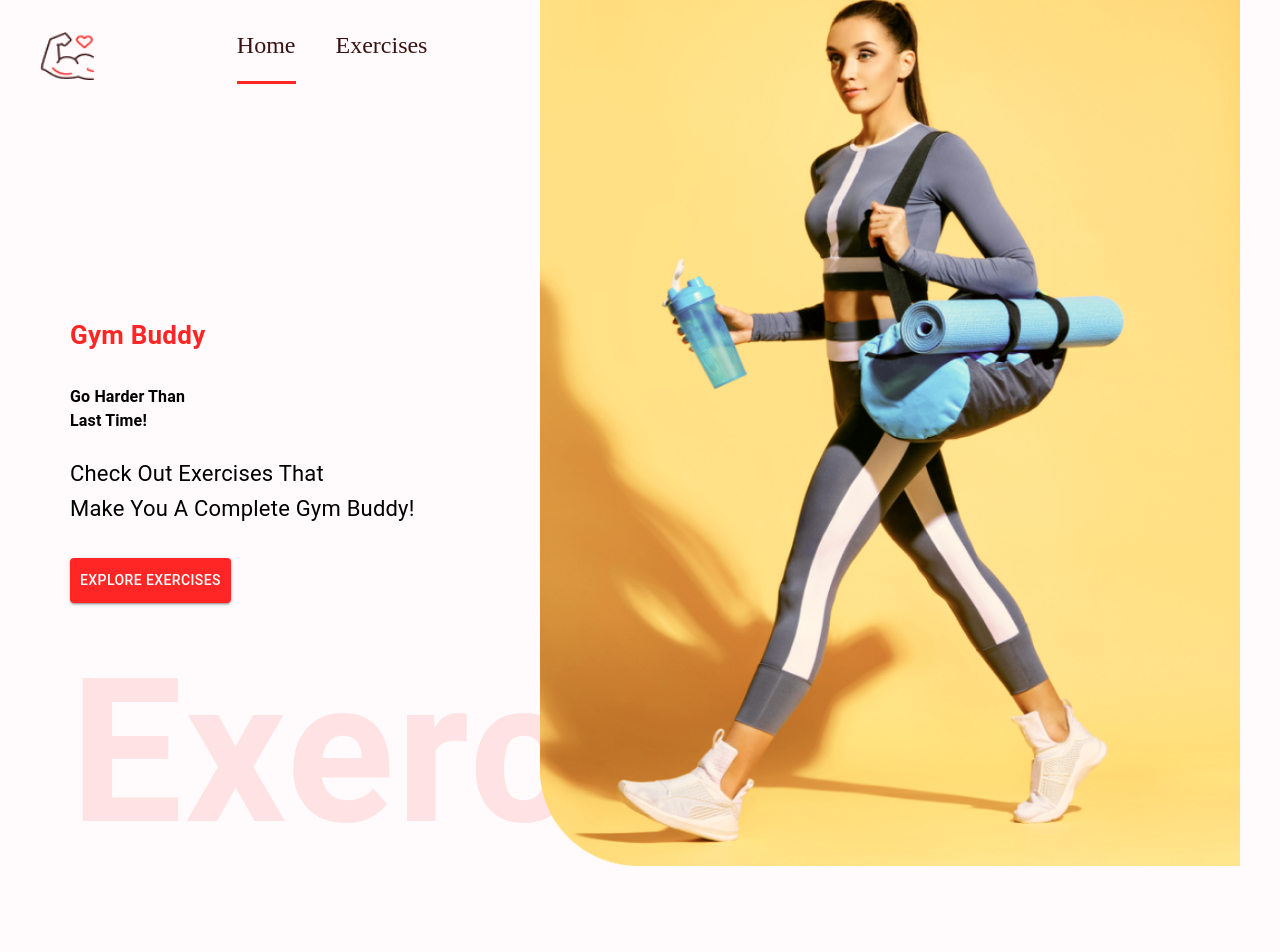
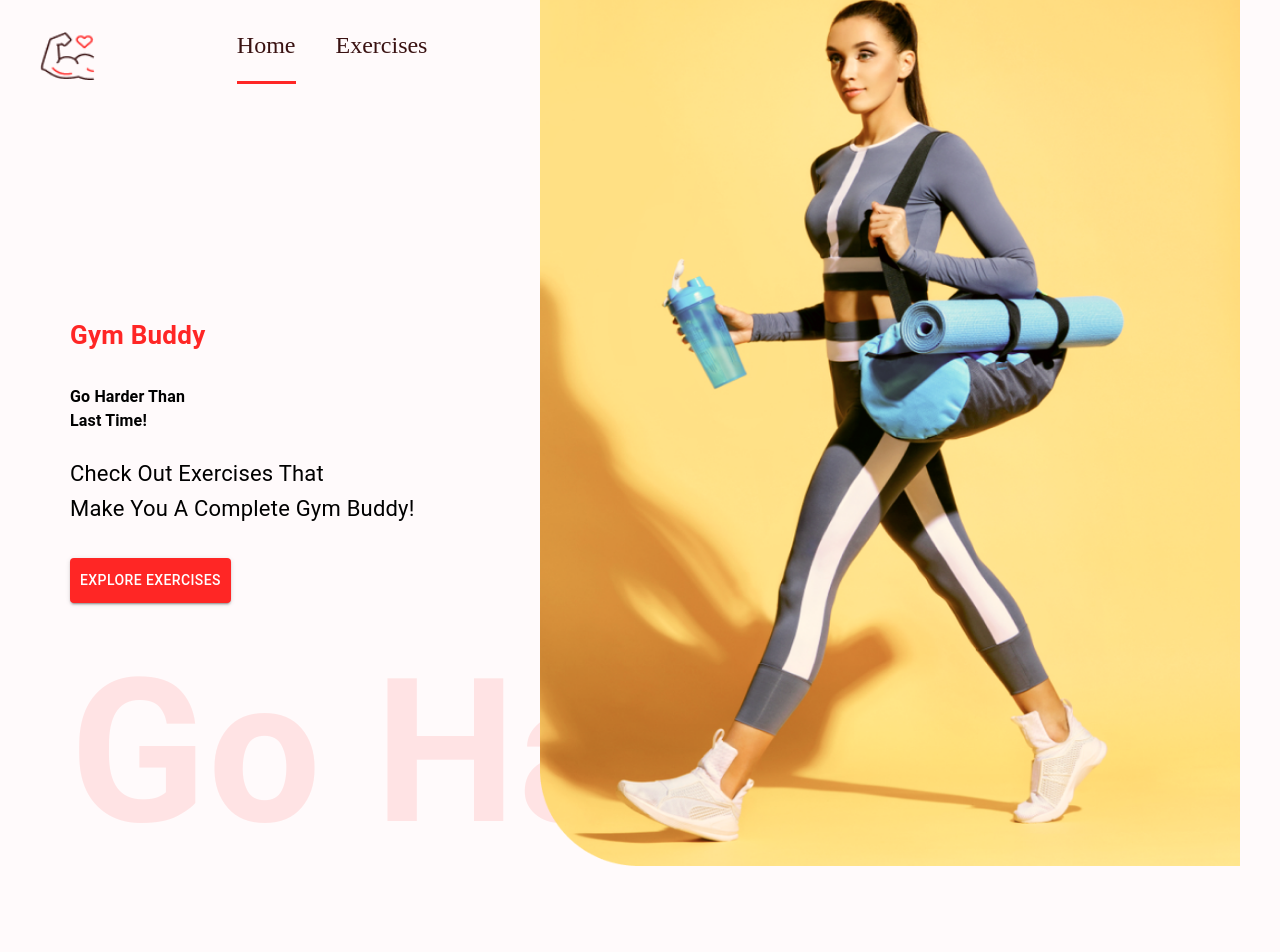
Before and after one commit to milanpanyik/gym_buddy, a React (Create React App) app: page / in a window 1280 px wide. Shown: the top 952 px of the page. Built offline with nearby package versions, Linux system fonts and the light colour scheme; no server answers.

Commit message:
change a line in home

```diff
--- a/src/components/HeroBanner.js
+++ b/src/components/HeroBanner.js
@@ -39,7 +39,7 @@ const HeroBanner = () => {
         sx={{ opacity: 0.1, display: { lg: "block", xs: "none" } }}
         fontSize="200px"
       >
-        Exercise
+        Go Hard
       </Typography>
       <img src={HeroBannerImage} alt="banner" className="hero-banner-img"></img>
     </Box>
```
